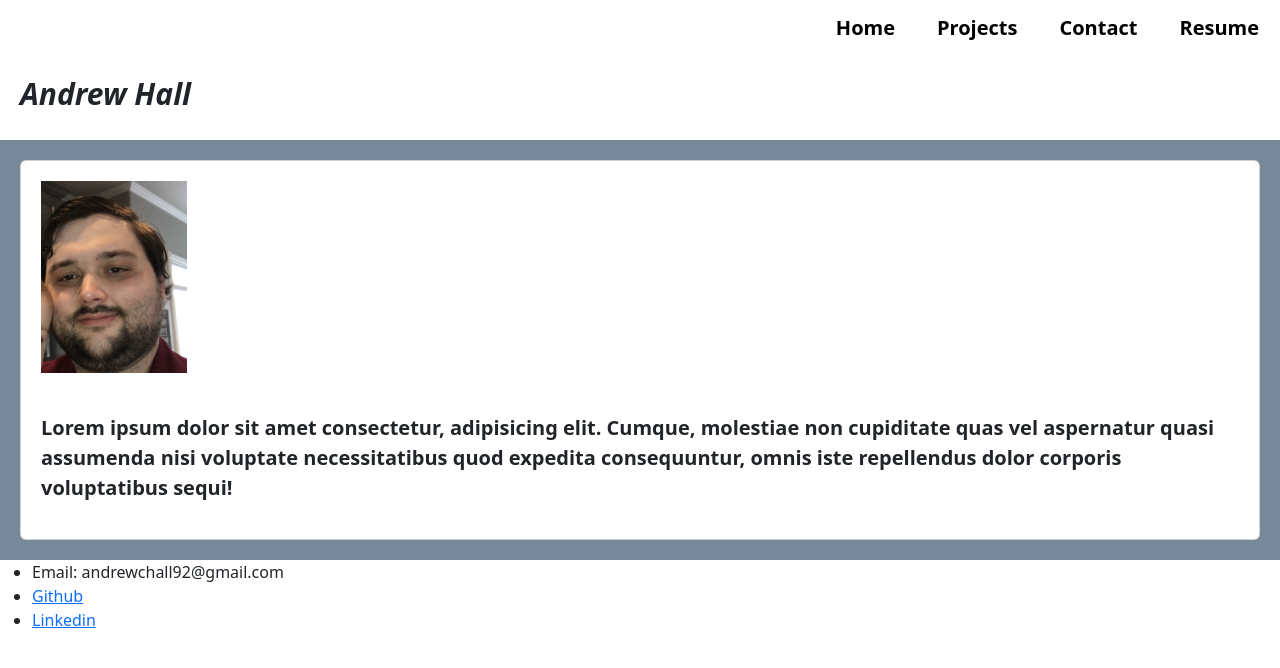
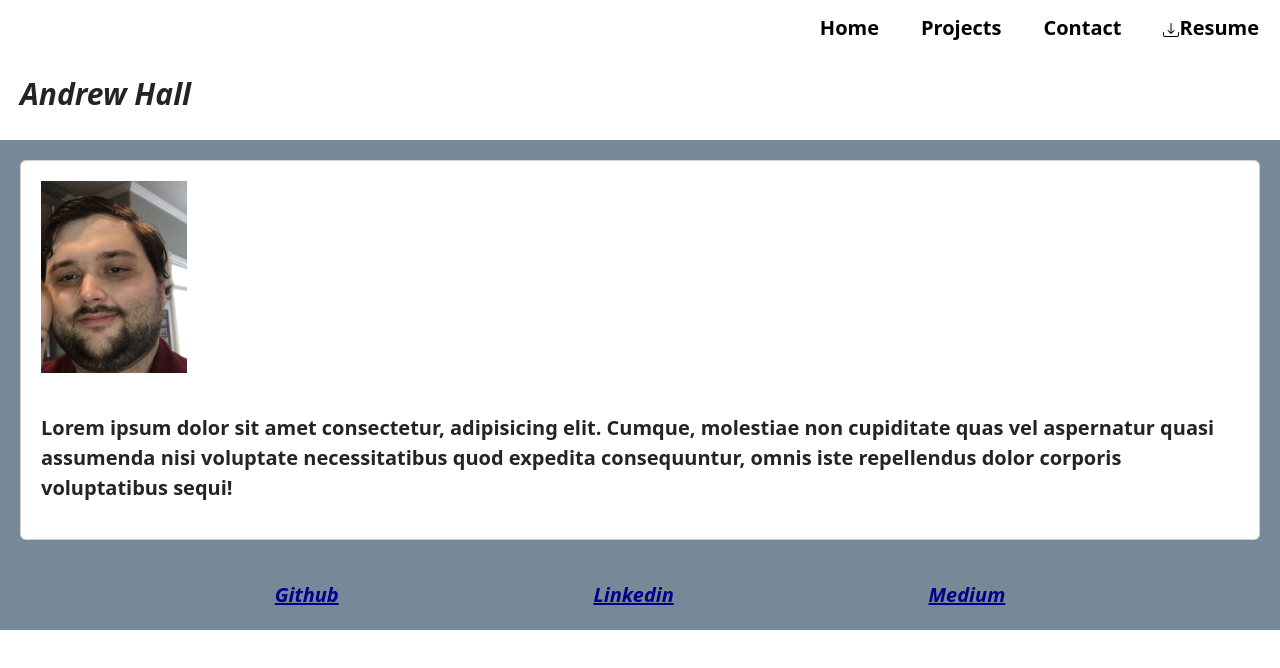
Before and after one commit to Andrewchall92/my-portfolio, a React (Vite) app: page / in a window 1280 px wide. Shown: the top 668 px of the page. Built offline with nearby package versions, Linux system fonts and the light colour scheme.

Commit message:
I styled the footer and added a download icon for the resume download

```diff
--- a/package.json
+++ b/package.json
@@ -11,7 +11,9 @@
     "preview": "vite preview"
   },
   "dependencies": {
+    "@fortawesome/fontawesome-free": "^6.5.1",
     "bootstrap": "^5.3.2",
+    "bootstrap-icons": "^1.11.2",
     "react": "^18.2.0",
     "react-dom": "^18.2.0",
     "react-router-dom": "^6.20.1"
--- a/src/components/Footer.jsx
+++ b/src/components/Footer.jsx
@@ -1,15 +1,42 @@
 import React from "react";
-
+import "./style.css";
 function Footer() {
-    return (
-        <footer>
-            <ul>
-            <li>Email: andrewchall92@gmail.com</li>
-                <li><a href="https://github.com/Andrewchall92" target="_blank" rel="noopener noreferrer">Github</a></li>
-                <li><a href="https://www.linkedin.com/in/andrew-hall-b6b580226/" target="_blank" rel="noopener noreferrer">Linkedin</a></li>
-            </ul>
-        </footer>
-    )
+  return (
+    <footer class="footer">
+      <ul class="nav justify-content-evenly">
+        <li>
+          <a
+            class="social-link"
+            href="https://github.com/Andrewchall92"
+            target="_blank"
+            rel="noopener noreferrer"
+          >
+            Github
+          </a>
+        </li>
+        <li>
+          <a
+            class="social-link"
+            href="https://www.linkedin.com/in/andrew-hall-b6b580226/"
+            target="_blank"
+            rel="noopener noreferrer"
+          >
+            Linkedin
+          </a>
+        </li>
+        <li>
+          <a
+            class="social-link"
+            href="https://medium.com/@andrewchall92"
+            target="_blank"
+            rel="noopener noreferrer"
+          >
+            Medium
+          </a>
+        </li>
+      </ul>
+    </footer>
+  );
 }
 
 export default Footer;
--- a/src/components/NavTabs.jsx
+++ b/src/components/NavTabs.jsx
@@ -1,23 +1,45 @@
-import { Link } from 'react-router-dom';
+import { Link } from "react-router-dom";
+<link
+  rel="stylesheet"
+  href="https://cdn.jsdelivr.net/npm/bootstrap-icons@1.11.2/font/bootstrap-icons.min.css"
+></link>;
 import "./style.css";
 
 function NavTabs() {
-
   return (
-    <ul class= "nav nav-pills justify-content-end">
-      <li class="nav-item" >
-        <Link class="nav-link" to="/">Home</Link>
+    <ul class="nav nav-pills justify-content-end">
+      <li class="nav-item">
+        <Link class="nav-link" to="/">
+          Home
+        </Link>
       </li>
       <li class="nav-item">
-        <Link class="nav-link" to="/ProjectsPage">Projects</Link>
+        <Link class="nav-link" to="/ProjectsPage">
+          Projects
+        </Link>
       </li>
       <li class="nav-item">
-        <Link class="nav-link" to="/ContactPage">Contact</Link>
+        <Link class="nav-link" to="/ContactPage">
+          Contact
+        </Link>
       </li>
       <li class="nav-item">
-      <a class="nav-link" href="../../Assets/documents/Resume.pdf" download>Resume</a>
-    </li>
+        <a class="nav-link" href="../../Assets/documents/Resume.pdf" download>
+          <svg
+            xmlns="http://www.w3.org/2000/svg"
+            width="16"
+            height="16"
+            fill="currentColor"
+            class="bi bi-download"
+            viewBox="0 0 16 16"
+          >
+            <path d="M.5 9.9a.5.5 0 0 1 .5.5v2.5a1 1 0 0 0 1 1h12a1 1 0 0 0 1-1v-2.5a.5.5 0 0 1 1 0v2.5a2 2 0 0 1-2 2H2a2 2 0 0 1-2-2v-2.5a.5.5 0 0 1 .5-.5" />
+            <path d="M7.646 11.854a.5.5 0 0 0 .708 0l3-3a.5.5 0 0 0-.708-.708L8.5 10.293V1.5a.5.5 0 0 0-1 0v8.793L5.354 8.146a.5.5 0 1 0-.708.708l3 3z" />
+          </svg>
+          Resume
+        </a>
+      </li>
     </ul>
   );
 }
-  export default NavTabs;
+export default NavTabs;
--- a/src/components/style.css
+++ b/src/components/style.css
@@ -63,3 +63,20 @@ h4 {
     padding: 20px;
     text-align: center;
 }
+
+footer {
+    background-color: lightslategrey;
+    padding: 20px;
+
+    font-size: 20px;
+    font-weight: bold;
+    font-style: italic;
+}
+
+.social-link {
+    color:darkblue !important;
+}
+
+.social-link:hover {
+    color:blue !important;
+}
```
Also changed, not shown: src/components/Work.jsx (deleted, +0 -8 lines), src/components/Contact.jsx (deleted), 1 other file (tests, documents, lock files or other folders).
